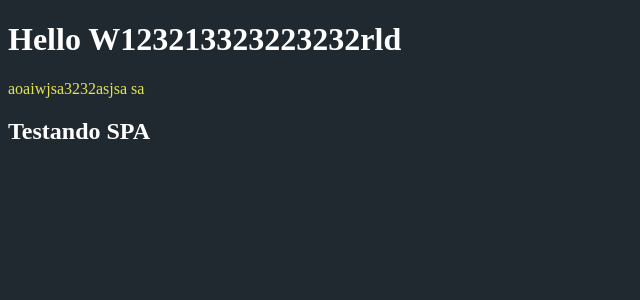
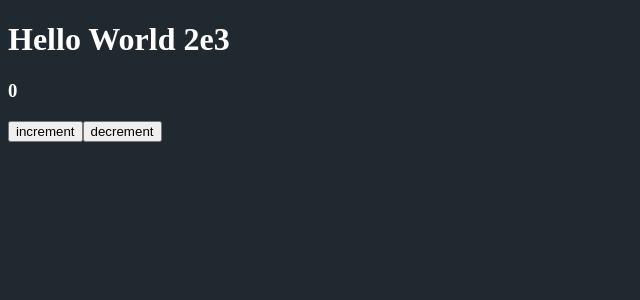
Before and after one commit to matheusxreis/mxr-create-react-app, a React app: page / in a window 1280 px wide. Shown: the top 300 px of the page, without its empty margins (0-640 px from the left). Built offline with nearby package versions, Linux system fonts and the light colour scheme.

Commit message:
chore: add in webpack and package.json react-fast-refresh in dev mode

```diff
--- a/package.json
+++ b/package.json
@@ -12,9 +12,11 @@
     "@babel/core": "^7.18.10",
     "@babel/preset-env": "^7.18.10",
     "@babel/preset-react": "^7.18.6",
+    "@pmmmwh/react-refresh-webpack-plugin": "^0.5.7",
     "babel-loader": "^8.2.5",
     "css-loader": "^6.7.1",
     "html-webpack-plugin": "^5.5.0",
+    "react-refresh": "^0.14.0",
     "sass-loader": "^13.0.2",
     "style-loader": "^3.3.1",
     "webpack": "^5.74.0",
--- a/src/app.jsx
+++ b/src/app.jsx
@@ -3,11 +3,18 @@ import { Test } from "./test";
 import './app.scss'
 
 export default function App(){
+    const [counter, setCounter] = React.useState(0);
+
+    function incrementCounter() { setCounter(counter+1) }
+    function decrementCounter() { setCounter(counter-1) }
+
     return (
     <>
-    <h1> Hello W123213323223232rld </h1>
-    <p> aoaiwjsa3232asjsa sa </p>
-    <Test />
+    <h1> Hello World 2e3 </h1>
+    <h3> {counter} </h3>
+    <button onClick={()=>incrementCounter()}> increment </button>
+    <button onClick={()=>decrementCounter()}> decrement </button>
+
     </>)
 
 }
--- a/webpack.config.js
+++ b/webpack.config.js
@@ -1,5 +1,6 @@
 const path = require('path');
 const HtmlWebpackPlugin = require('html-webpack-plugin');
+const ReactRefreshWebpackPlugin = require('@pmmmwh/react-refresh-webpack-plugin')
 
 const isDev = process.env.NODE_ENV === "development";
 
@@ -16,19 +17,28 @@ module.exports = {
         extensions: ['.js', '.jsx']
     },
     devServer: {
-        static: path.resolve(__dirname, 'public')
+        static: path.resolve(__dirname, 'public'),
+        hot: true
     },
     plugins: [
+        isDev && new ReactRefreshWebpackPlugin(),
         new HtmlWebpackPlugin({
             template: path.resolve(__dirname, 'public', 'index.html')
         })
-    ],
+    ].filter(Boolean),
     module: {
         rules: [
             {
                 test: /\.jsx$/,
                 exclude: /node_modules/,
-                use: 'babel-loader'
+                use: {
+                    loader:'babel-loader',
+                    options: {
+                        plugins: [
+                            isDev && require.resolve('react-refresh/babel')
+                        ].filter(Boolean)
+                    }
+                }
             },
             {
                 test: /\.scss$/,
```
